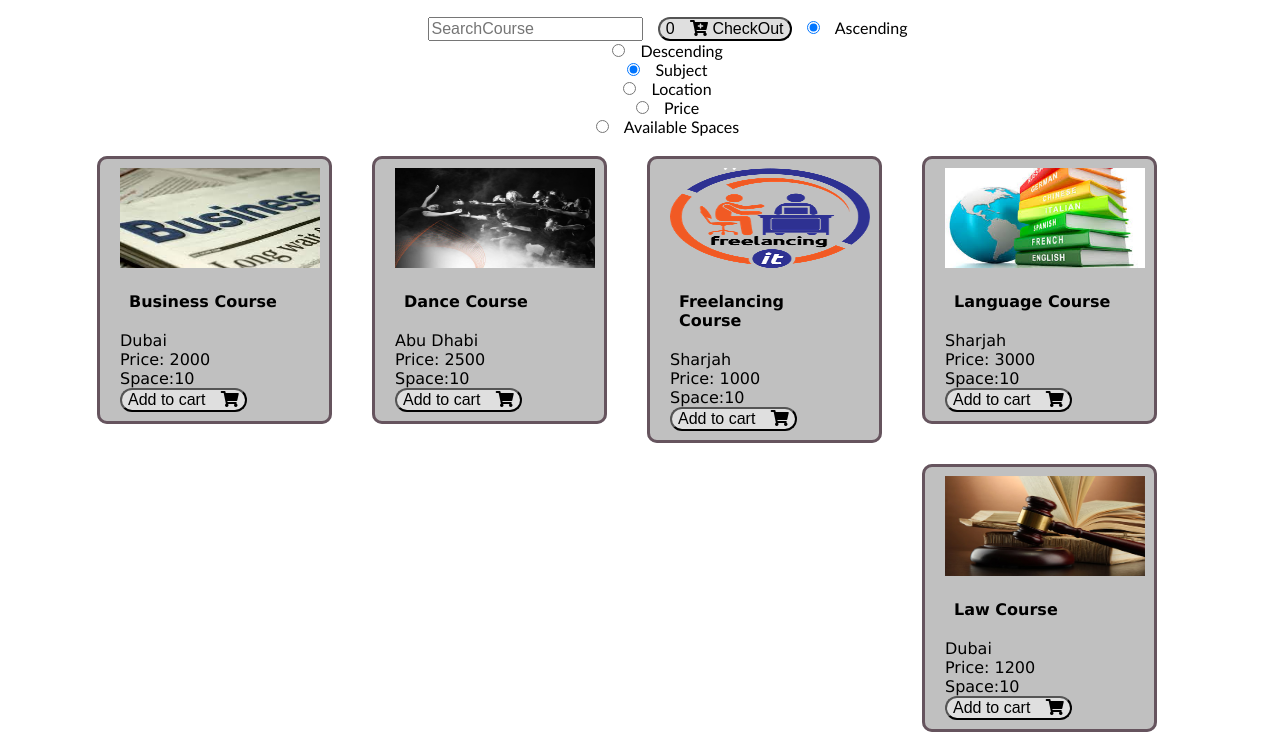
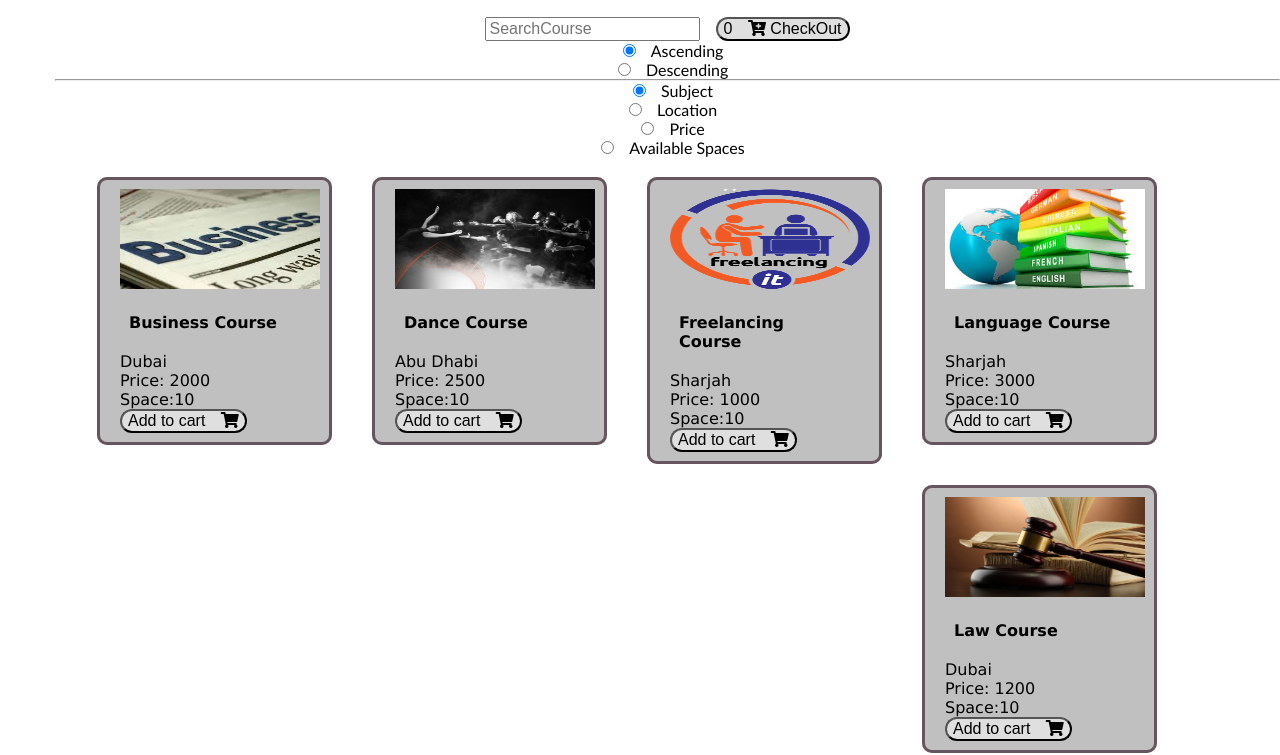
Before and after one commit to Jawariabaig6/Individual-Cw-1, a plain HTML site: page homepage.html in a window 1280 px wide. Shown: the part 53-808 px from the top of the page. Drawn offline with nearby package versions, Linux system fonts and the light colour scheme.

Commit message:
Divider added

```diff
--- a/homepage.html
+++ b/homepage.html
@@ -23,12 +23,19 @@
             </button>
 
             <!-- adding radio button -->
+            <div>
                     <input type="radio" id="html" name="order" value="ascending" v-model="order" v-bind:value="'ascending'"
                     checked>
                 <label for="ascending">Ascending</label><br>
-            <input type="radio" id="html" name="order" value="descending" v-model="order" v-bind:value="'descending'">
+                <input type="radio" id="html" name="order" value="descending" v-model="order"
+                    v-bind:value="'descending'">
                 <label for="descending">Descending</label><br>
-            <input type="radio" id="html" name="sort" value="subject" v-model="sort" v-bind:value="'subject'" checked>
+
+            </div>
+            <hr>
+            <div>
+                <input type="radio" id="html" name="sort" value="subject" v-model="sort" v-bind:value="'subject'"
+                    checked>
                 <label for="subject">Subject</label><br>
                 <input type="radio" id="html" name="sort" value="location" v-model="sort" v-bind:value="'location'">
                 <label for="location">Location</label><br>
@@ -36,6 +43,9 @@
                 <label for="price">Price</label><br>
                 <input type="radio" id="html" name="sort" value="space" v-model="sort" v-bind:value="'space'">
                 <label for="space">Available Spaces</label><br>
+            </div>
+
+
         </header>
         <main>
 
```
Lines whose indentation alone changed are shown as unchanged.
